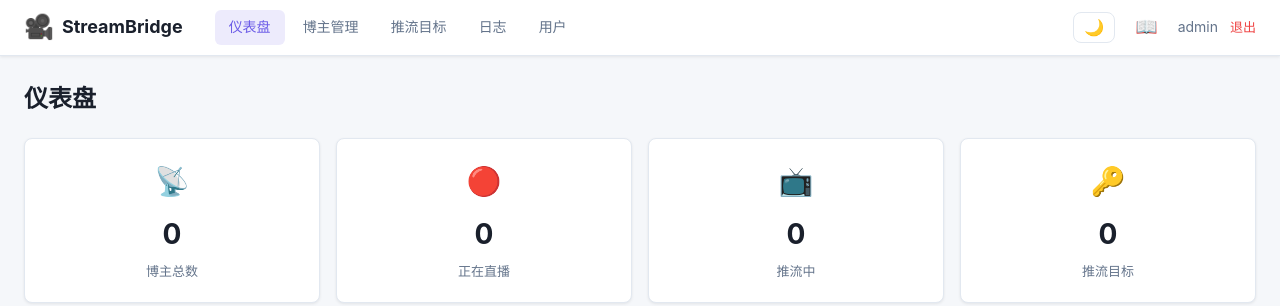
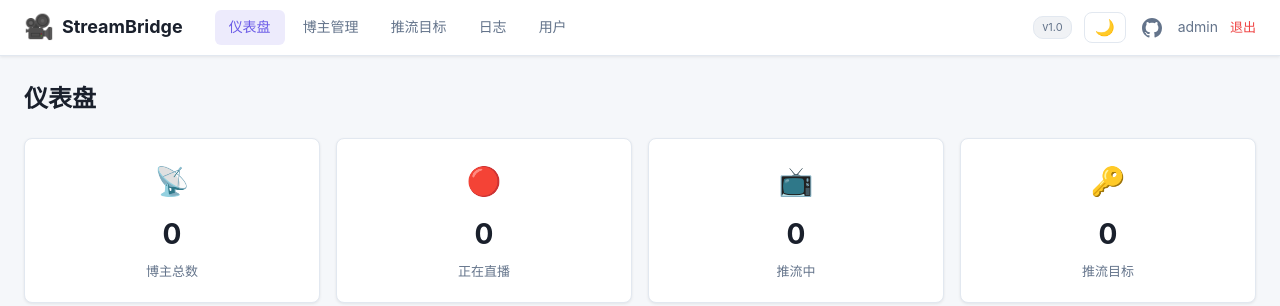
Before and after one commit to yyzq-cf/stream-bridge, a Flask app: page / in a window 1280 px wide. Shown: the top 306 px of the page. Run offline with Flask 3, Linux system fonts and the light colour scheme; a user stored in the database is signed in; data that the repository does not hold is empty.

Commit message:
ui: GitHub图标换成SVG logo,导航栏加版本号v1.0

```diff
--- a/static/css/style.css
+++ b/static/css/style.css
@@ -300,3 +300,28 @@ input:checked + .slider:before { transform: translateX(18px); }
     color: var(--primary);
     background: var(--surface2);
 }
+
+/* Version badge */
+.nav-version {
+    font-size: 11px;
+    color: var(--text-dim);
+    background: var(--surface2);
+    padding: 2px 8px;
+    border-radius: 10px;
+    border: 1px solid var(--border);
+}
+
+/* GitHub icon */
+.nav-github {
+    display: flex;
+    align-items: center;
+    color: var(--text-dim);
+    text-decoration: none;
+    padding: 4px;
+    border-radius: 6px;
+    transition: all 0.2s;
+}
+.nav-github:hover {
+    color: var(--text);
+    background: var(--surface2);
+}
--- a/templates/base.html
+++ b/templates/base.html
@@ -23,8 +23,11 @@
             {% endif %}
         </div>
         <div class="nav-user">
+            <span class="nav-version">v1.0</span>
             <button class="theme-toggle" onclick="toggleTheme()" title="切换主题">🌙</button>
-            <a href="https://github.com/yyzq-cf/stream-bridge" target="_blank" class="nav-github" title="GitHub仓库">📖</a>
+            <a href="https://github.com/yyzq-cf/stream-bridge" target="_blank" class="nav-github" title="GitHub仓库">
+                <svg width="20" height="20" viewBox="0 0 16 16" fill="currentColor"><path d="M8 0C3.58 0 0 3.58 0 8c0 3.54 2.29 6.53 5.47 7.59.4.07.55-.17.55-.38 0-.19-.01-.82-.01-1.49-2.01.37-2.53-.49-2.69-.94-.09-.23-.48-.94-.82-1.13-.28-.15-.68-.52-.01-.53.63-.01 1.08.58 1.23.82.72 1.21 1.87.87 2.33.66.07-.52.28-.87.51-1.07-1.78-.2-3.64-.89-3.64-3.95 0-.87.31-1.59.82-2.15-.08-.2-.36-1.02.08-2.12 0 0 .67-.21 2.2.82.64-.18 1.32-.27 2-.27.68 0 1.36.09 2 .27 1.53-1.04 2.2-.82 2.2-.82.44 1.1.16 1.92.08 2.12.51.56.82 1.27.82 2.15 0 3.07-1.87 3.75-3.65 3.95.29.25.54.73.54 1.48 0 1.07-.01 1.93-.01 2.2 0 .21.15.46.55.38A8.013 8.013 0 0016 8c0-4.42-3.58-8-8-8z"/></svg>
+            </a>
             <span>{{ current_user.username }}</span>
             <a href="{{ url_for('logout') }}" class="btn-logout">退出</a>
         </div>
```
Also changed, not shown: templates/login.html (+7 -1 lines).
